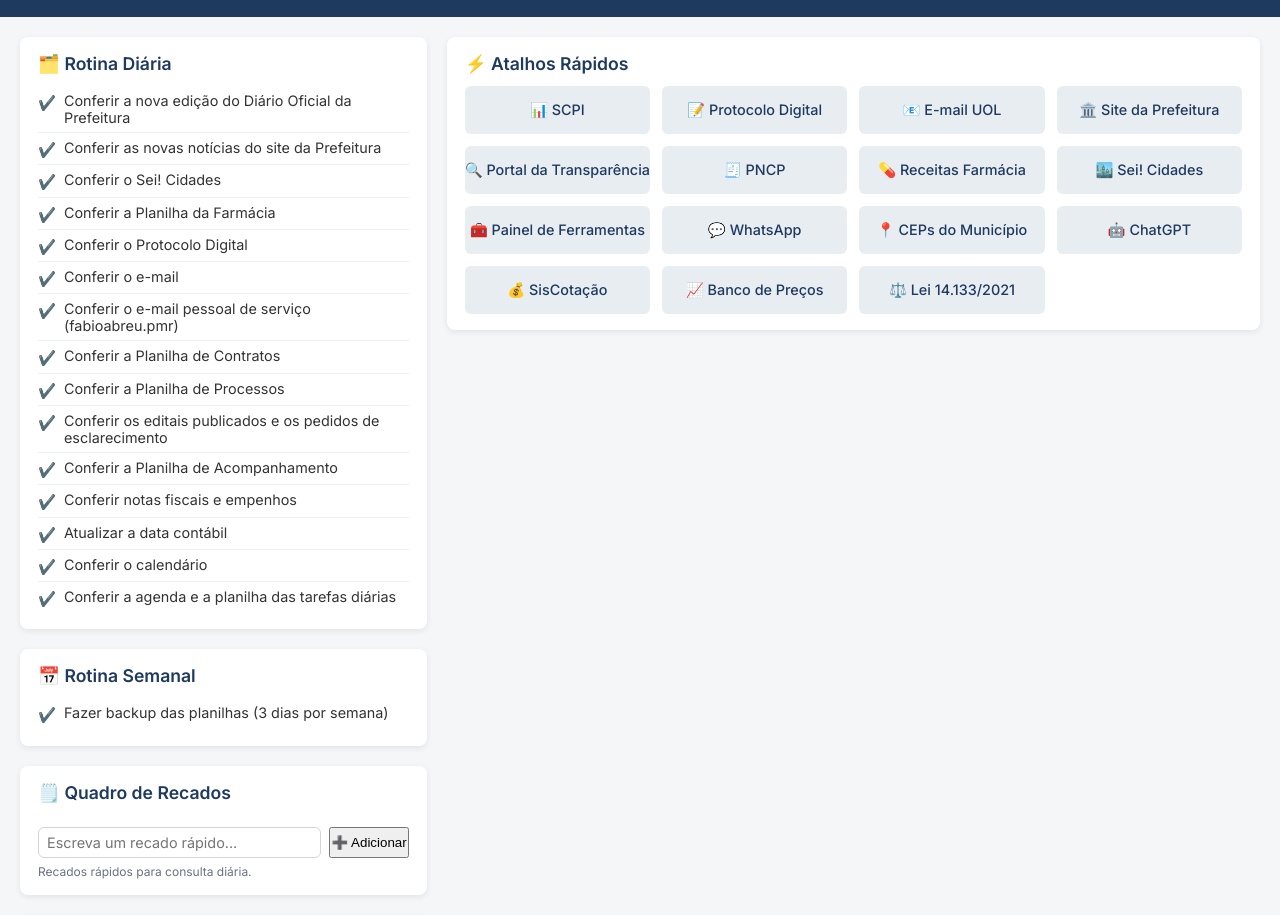
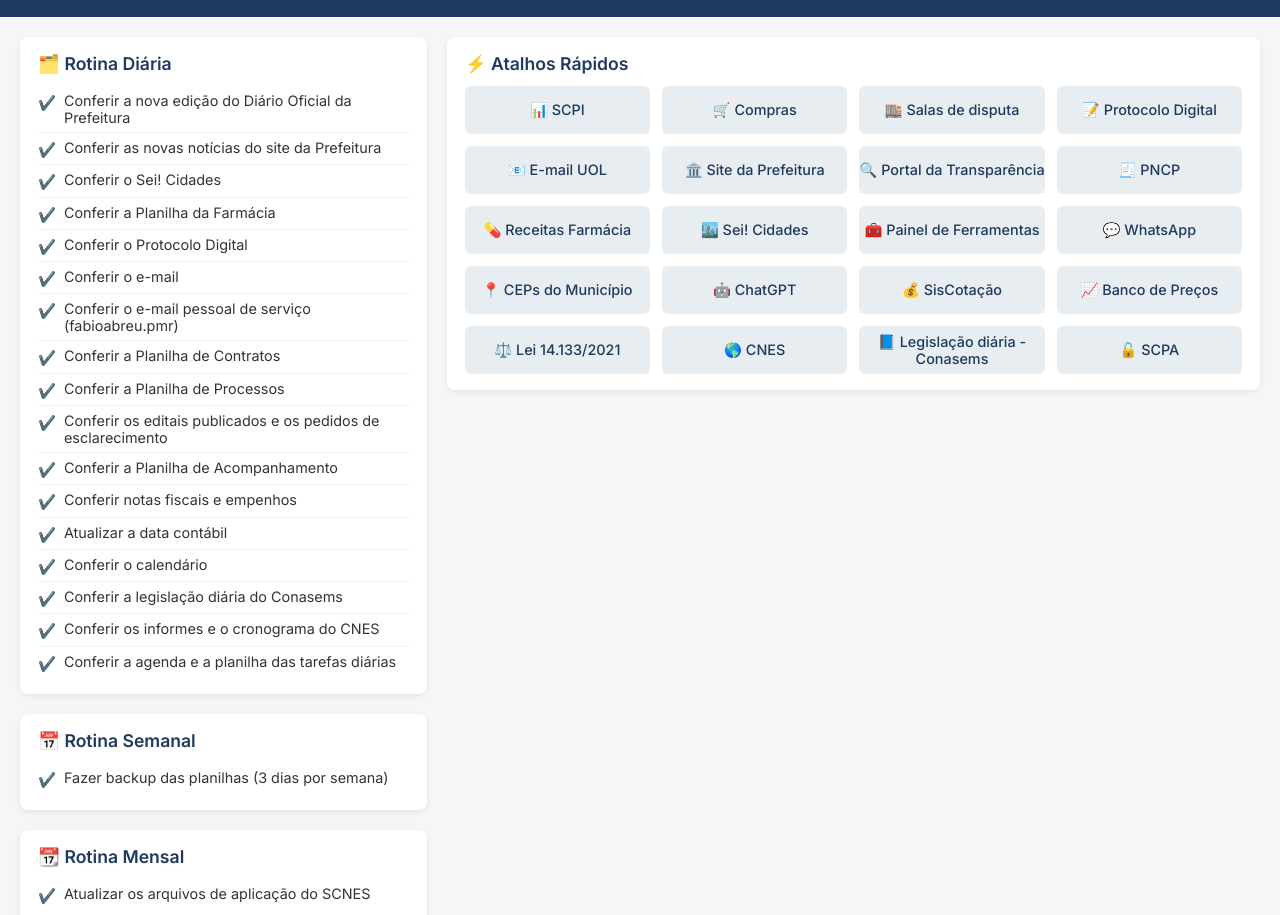
Before and after one commit to fabioab1/painel-administrativo, a plain HTML site: page index.html in a window 1280 px wide. Shown: the part 77-992 px from the top of the page. Drawn offline with Linux system fonts and the light colour scheme.

Commit message:
fix: altera a rotina diária e atalhos rápidos

```diff
--- a/index.html
+++ b/index.html
@@ -92,6 +92,14 @@
                     </li>
                     <li>
                         <span class="task-icon">✔️</span>
+                        Conferir a legislação diária do Conasems
+                    </li>
+                    <li>
+                        <span class="task-icon">✔️</span>
+                        Conferir os informes e o cronograma do CNES
+                    </li>
+                    <li>
+                        <span class="task-icon">✔️</span>
                         Conferir a agenda e a planilha das tarefas diárias
                     </li>
                 </ul>
@@ -104,6 +112,17 @@
                     <li>
                         <span class="task-icon">✔️</span>
                         Fazer backup das planilhas (3 dias por semana)
+                    </li>
+                </ul>
+            </div>
+
+            <div class="card">
+                <h2>📆 Rotina Mensal</h2>
+
+                <ul class="task-list">
+                    <li>
+                        <span class="task-icon">✔️</span>
+                        Atualizar os arquivos de aplicação do SCNES
                     </li>
                 </ul>
             </div>
@@ -178,6 +197,10 @@
 
                     <a href="https://scpi.rancharia.sp.gov.br/scpi9/" target="_blank" rel="noopener noreferrer"
                         class="shortcut">📊 SCPI</a>
+                    <a href="https://compras.rancharia.sp.gov.br/" target="_blank" rel="noopener noreferrer"
+                        class="shortcut">🛒 Compras</a>
+                    <a href="https://scpi-prefeitura.rancharia.sp.gov.br/COMPRASEDITAL/" target="_blank" rel="noopener noreferrer"
+                        class="shortcut">🏬 Salas de disputa</a>
                     <a href="https://interno.rancharia.sp.gov.br/pages/login" target="_blank" rel="noopener noreferrer"
                         class="shortcut">📝 Protocolo Digital</a>
                     <a href="https://mailpro.uol.com.br/rancharia.sp.gov.br/" target="_blank" rel="noopener noreferrer"
@@ -205,6 +228,12 @@
                         class="shortcut">📈 Banco de Preços</a>
                     <a href="https://www.planalto.gov.br/ccivil_03/_ato2019-2022/2021/lei/l14133.htm" target="_blank"
                         rel="noopener noreferrer" class="shortcut">⚖️ Lei 14.133/2021</a>
+                    <a href="https://cnes.datasus.gov.br/" target="_blank"
+                        rel="noopener noreferrer" class="shortcut">🌎 CNES</a>
+                    <a href="https://portal.conasems.org.br/legislacao-diaria" target="_blank"
+                        rel="noopener noreferrer" class="shortcut">📘 Legislação diária - Conasems</a>
+                    <a href="https://acesso.saude.gov.br/login" target="_blank"
+                        rel="noopener noreferrer" class="shortcut">🔓 SCPA</a>
 
                 </div>
             </div>
```
